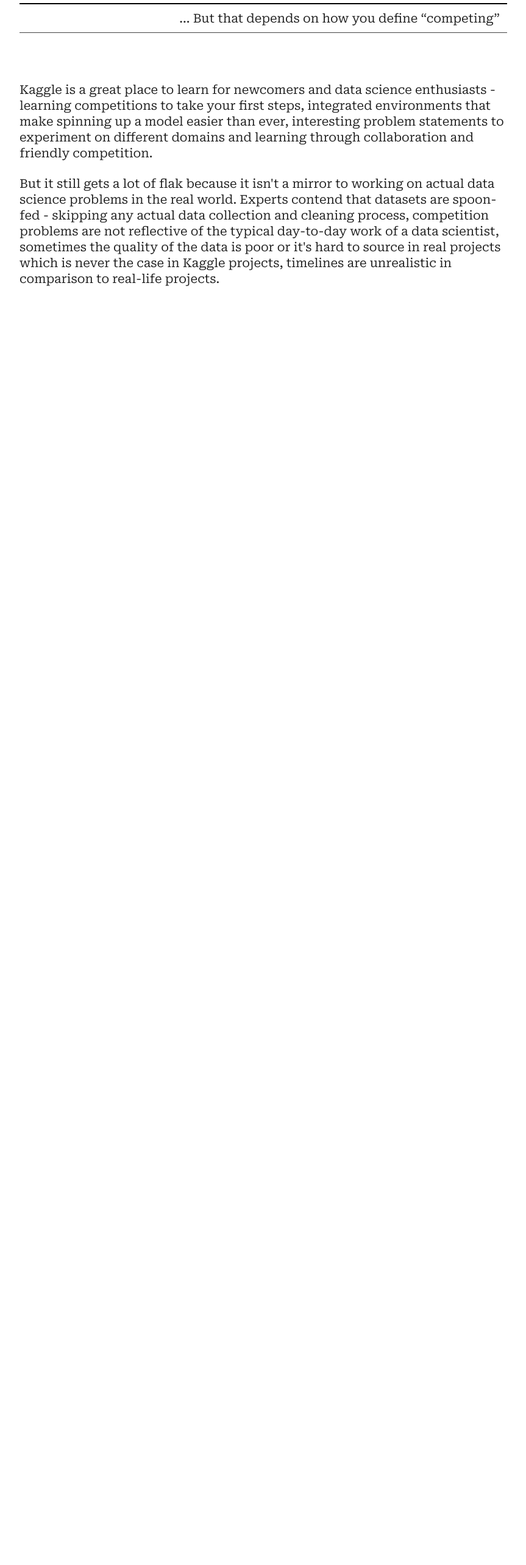
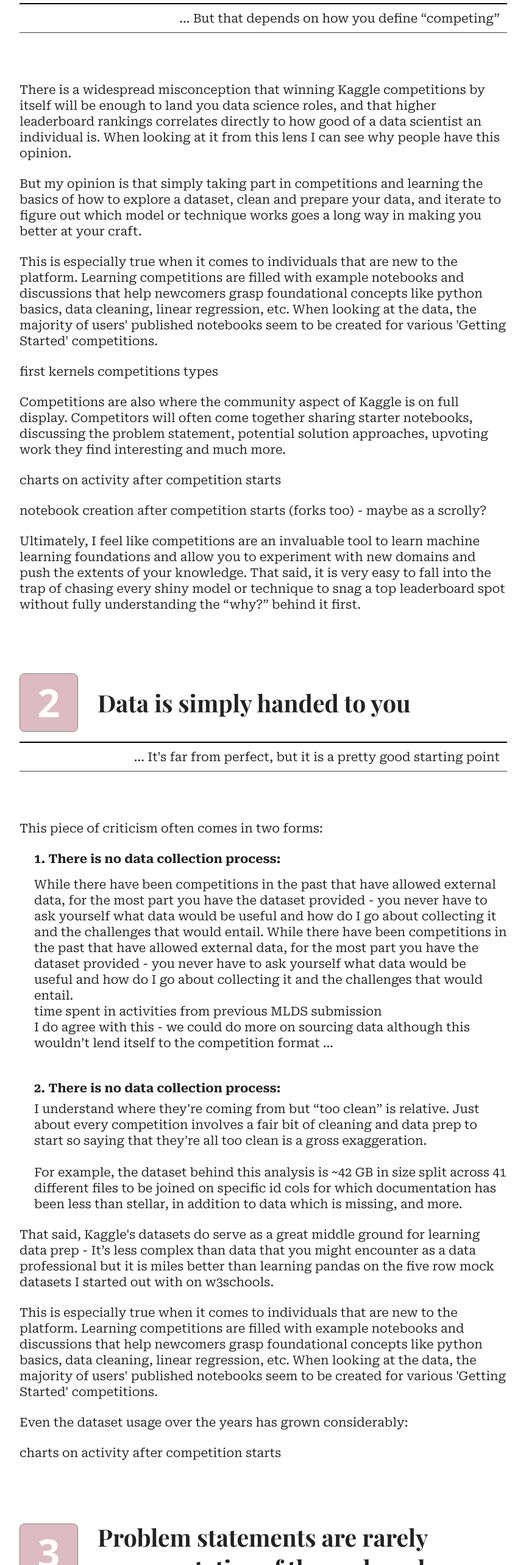
Before and after one commit to schubert-da/meta-kaggle-hackathon, a SvelteKit app: page / in a window 1280 px wide. Shown: the part 234-2800 px from the top of the page at 61% size, without its empty margins (208-1071 px from the left). Before the commit the page ends 800 px from the top, so only its background shows below. Built offline with nearby package versions, Linux system fonts and the light colour scheme; a web font is replaced by a local one.

Commit message:
move content into separate components

```diff
--- a/src/lib/components/Sections/BodySection.svelte
+++ b/src/lib/components/Sections/BodySection.svelte
@@ -1,18 +1,18 @@
 <script>
-	let { children } = $props();
+	let { title = '', subtitle = '', chapter = 0, children } = $props();
 </script>
 
 <section class="body-section">
 	<div class="title-container">
 		<div class="title-row">
 			<div class="chapter-number">
-				<p>1</p>
+				<p>{chapter}</p>
 			</div>
 
-			<h2 class="title">Competing in Kaggle Competitions don't make you a better Data Scientist</h2>
+			<h2 class="title">{title}</h2>
 		</div>
 		<div class="subtitle-row">
-			<p class="subtitle">... But that depends on how you define “competing”</p>
+			<p class="subtitle">{subtitle}</p>
 		</div>
 	</div>
 
@@ -24,6 +24,7 @@
 <style lang="scss">
 	section.body-section {
 		width: 100%;
+		margin-bottom: 100px;
 
 		.title-container {
 			margin-bottom: 80px;
@@ -33,7 +34,7 @@
 			display: flex;
 			flex-direction: row;
 			align-items: center;
-			justify-content: center;
+			justify-content: flex-start;
 			gap: 2rem;
 
 			padding-bottom: 16px;
@@ -70,6 +71,11 @@
 
 			padding: 10px 12px;
 			border-bottom: 1px solid #444;
+
+			p {
+				text-align: right;
+				text-wrap: balance;
+			}
 		}
 
 		.text-container {
--- /dev/null
+++ b/src/lib/components/Sections/CompetingSection.svelte
@@ -0,0 +1,51 @@
+<script>
+	import BodySection from './BodySection.svelte';
+</script>
+
+<BodySection
+	title="Competing in Kaggle Competitions don't make you a better Data Scientist"
+	subtitle="... But that depends on how you define “competing”"
+	chapter={1}
+>
+	<p>
+		There is a widespread misconception that winning Kaggle competitions by itself will be enough to
+		land you data science roles, and that higher leaderboard rankings correlates directly to how
+		good of a data scientist an individual is. When looking at it from this lens I can see why
+		people have this opinion.
+	</p>
+
+	<p>
+		But my opinion is that simply taking part in competitions and learning the basics of how to
+		explore a dataset, clean and prepare your data, and iterate to figure out which model or
+		technique works goes a long way in making you better at your craft.
+	</p>
+
+	<p>
+		This is especially true when it comes to individuals that are new to the platform. Learning
+		competitions are filled with example notebooks and discussions that help newcomers grasp
+		foundational concepts like python basics, data cleaning, linear regression, etc. When looking at
+		the data, the majority of users' published notebooks seem to be created for various 'Getting
+		Started' competitions.
+	</p>
+
+	<div class="chart-placeholder">first kernels competitions types</div>
+
+	<p>
+		Competitions are also where the community aspect of Kaggle is on full display. Competitors will
+		often come together sharing starter notebooks, discussing the problem statement, potential
+		solution approaches, upvoting work they find interesting and much more.
+	</p>
+
+	<div class="chart-placeholder">charts on activity after competition starts</div>
+
+	<div class="chart-placeholder">
+		notebook creation after competition starts (forks too) - maybe as a scrolly?
+	</div>
+
+	<p>
+		Ultimately, I feel like competitions are an invaluable tool to learn machine learning
+		foundations and allow you to experiment with new domains and push the extents of your knowledge.
+		That said, it is very easy to fall into the trap of chasing every shiny model or technique to
+		snag a top leaderboard spot without fully understanding the “why?” behind it first.
+	</p>
+</BodySection>
--- /dev/null
+++ b/src/lib/components/Sections/DataSection.svelte
@@ -0,0 +1,67 @@
+<script>
+	import BodySection from './BodySection.svelte';
+</script>
+
+<BodySection
+	title="Data is simply handed to you"
+	subtitle="... It's far from perfect, but it is a pretty good starting point"
+	chapter={2}
+>
+	<p>This piece of criticism often comes in two forms:</p>
+
+	<ol class="mb-6 ml-6">
+		<li>
+			<strong class="mb-4 block">1. There is no data collection process:</strong>
+			<p>
+				While there have been competitions in the past that have allowed external data, for the most
+				part you have the dataset provided - you never have to ask yourself what data would be
+				useful and how do I go about collecting it and the challenges that would entail. While there
+				have been competitions in the past that have allowed external data, for the most part you
+				have the dataset provided - you never have to ask yourself what data would be useful and how
+				do I go about collecting it and the challenges that would entail.
+			</p>
+
+			<div class="chart-placeholder">time spent in activities from previous MLDS submission</div>
+
+			<p>
+				I do agree with this - we could do more on sourcing data although this wouldn’t lend itself
+				to the competition format …
+			</p>
+		</li>
+	</ol>
+
+	<ol class="ml-6">
+		<li>
+			<strong class="mb-2 block">2. There is no data collection process:</strong>
+			<p>
+				I understand where they're coming from but “too clean” is relative. Just about every
+				competition involves a fair bit of cleaning and data prep to start so saying that they're
+				all too clean is a gross exaggeration.
+			</p>
+			<br />
+			<p>
+				For example, the dataset behind this analysis is ~42 GB in size split across 41 different
+				files to be joined on specific id cols for which documentation has been less than stellar,
+				in addition to data which is missing, and more.
+			</p>
+		</li>
+	</ol>
+
+	<p>
+		That said, Kaggle's datasets do serve as a great middle ground for learning data prep - It’s
+		less complex than data that you might encounter as a data professional but it is miles better
+		than learning pandas on the five row mock datasets I started out with on w3schools.
+	</p>
+
+	<p>
+		This is especially true when it comes to individuals that are new to the platform. Learning
+		competitions are filled with example notebooks and discussions that help newcomers grasp
+		foundational concepts like python basics, data cleaning, linear regression, etc. When looking at
+		the data, the majority of users' published notebooks seem to be created for various 'Getting
+		Started' competitions.
+	</p>
+
+	<p>Even the dataset usage over the years has grown considerably:</p>
+
+	<div class="chart-placeholder">charts on activity after competition starts</div>
+</BodySection>
--- /dev/null
+++ b/src/lib/components/Sections/RelevanceSection.svelte
@@ -0,0 +1,46 @@
+<script>
+	import BodySection from './BodySection.svelte';
+</script>
+
+<BodySection
+	title="Problem statements are rarely representative of the real work"
+	subtitle="... True, but there is no magical substitute for doing it on the job"
+	chapter={3}
+>
+	<p>
+		This deals with the competition statements being unrealistic when compared to what individuals
+		would work on on a day to day basis. Additionally, winning solutions are rarely able to
+		generalise to real world data.
+	</p>
+
+	<p>
+		Personally I feel like what one considers as a “typical ML problem” differs from one person to
+		another and with the ever-changing AI ML landscape the nature of the work has also changed
+		dramatically in the last five years.
+	</p>
+
+	<div class="chart-placeholder">AI ML techniques used from Kaggle ML-DS survey</div>
+
+	<p>
+		There will never be a perfect substitute for on-the-job experience, so to expect Kaggle
+		competitions to be the magical resource that somehow teaches enthusiasts to be prepared for
+		whatever domain or problem statement comes their way is unrealistic to say the least.
+	</p>
+
+	<p>
+		Additionally a huge draw of Kaggle competitions is that you can work on problems that excite
+		you. Personally I’d hate to come home and spend my free time doing the exact same thing I did at
+		my 9-to-5.
+	</p>
+
+	<div class="chart-placeholder">different competition types</div>
+
+	<p>
+		As for Kaggle solutions not generalising to real life examples - there have been quite a few
+		cases where Kaggle solutions have been put into production - NFL metrics, Airbus tracking
+		systems, etc. so often this comes down equally to on the specifics of the notebook and the
+		design of the competition that it's tailored to.
+	</p>
+
+	<div class="chart-placeholder">maybe cards depicting success stories</div>
+</BodySection>
--- a/src/routes/+page.svelte
+++ b/src/routes/+page.svelte
@@ -1,5 +1,7 @@
 <script>
-	import BodySection from '$lib/components/Sections/BodySection.svelte';
+	import CompetingSection from '$lib/components/Sections/CompetingSection.svelte';
+	import DataSection from '$lib/components/Sections/DataSection.svelte';
+	import RelevanceSection from '$lib/components/Sections/RelevanceSection.svelte';
 </script>
 
 <div class="hero-section mb-8">
@@ -8,23 +10,9 @@
 </div>
 
 <div class="body-section">
-	<BodySection>
-		<p>
-			Kaggle is a great place to learn for newcomers and data science enthusiasts - learning
-			competitions to take your first steps, integrated environments that make spinning up a model
-			easier than ever, interesting problem statements to experiment on different domains and
-			learning through collaboration and friendly competition.
-		</p>
-
-		<p>
-			But it still gets a lot of flak because it isn't a mirror to working on actual data science
-			problems in the real world. Experts contend that datasets are spoon-fed - skipping any actual
-			data collection and cleaning process, competition problems are not reflective of the typical
-			day-to-day work of a data scientist, sometimes the quality of the data is poor or it's hard to
-			source in real projects which is never the case in Kaggle projects, timelines are unrealistic
-			in comparison to real-life projects.
-		</p>
-	</BodySection>
+	<CompetingSection></CompetingSection>
+	<DataSection></DataSection>
+	<RelevanceSection></RelevanceSection>
 </div>
 
 <style lang="scss">
```
